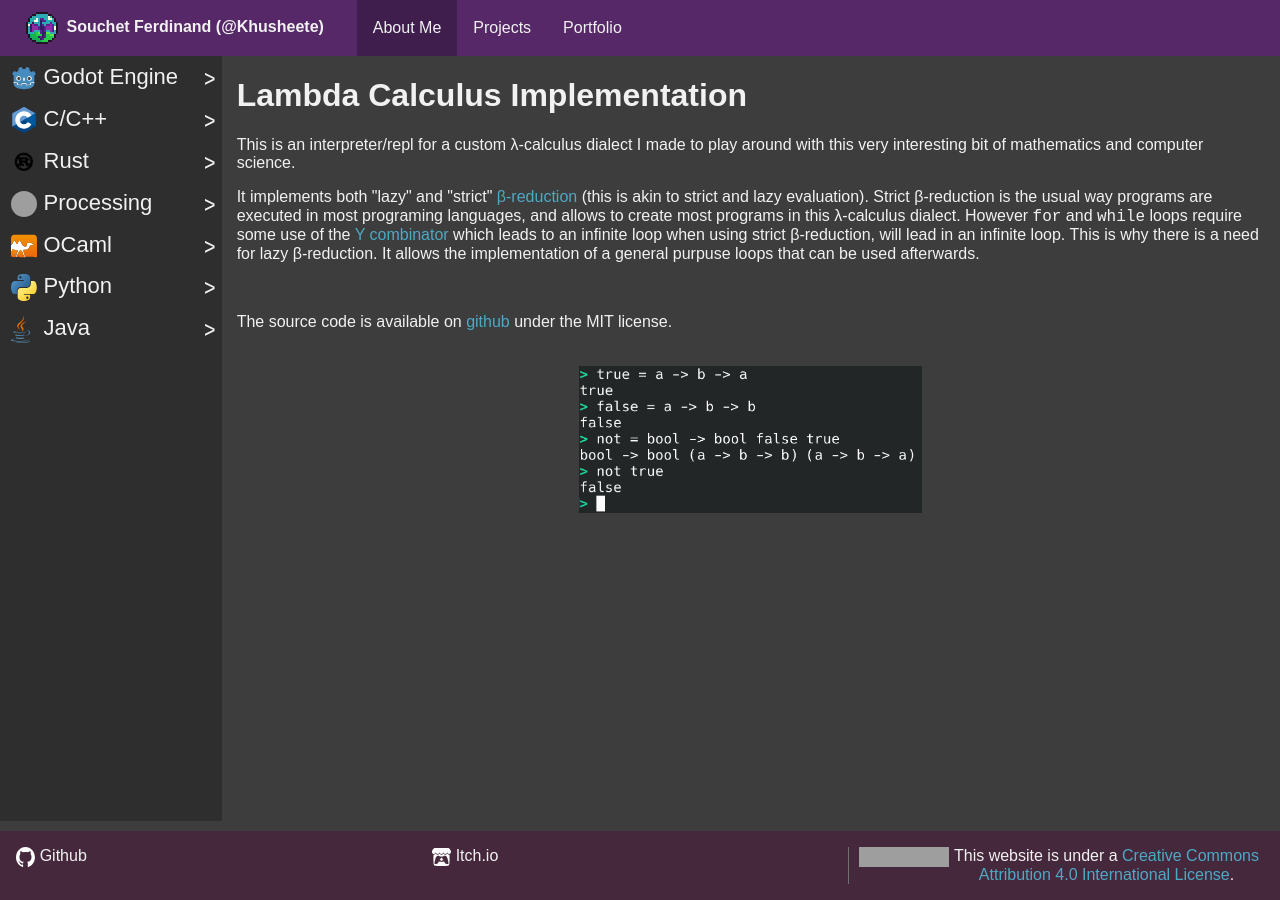
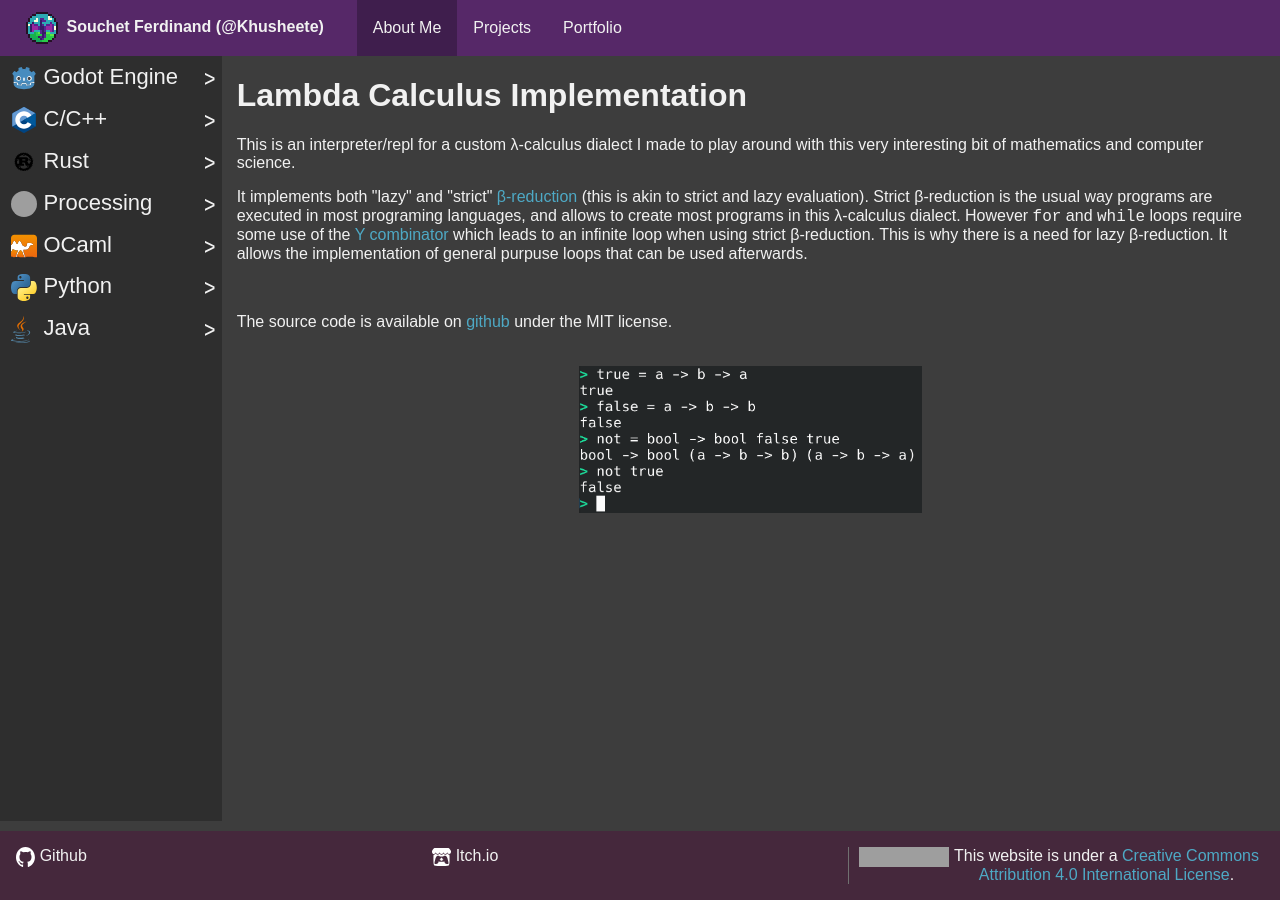
Before and after one commit to Khusheete/khusheete.github.io, a Jekyll site: the page built from projects/ocaml/lambda-calculus/index.html, in a window 1280 px wide. Built offline with Jekyll 4.4.1, drawn with Linux system fonts in a browser that asks for light colours; nearby versions of some CDN libraries; grey boxes are pictures that could not be loaded.

Commit message:
Fixed errors in "ocaml/lambda-calc" project description

```diff
--- a/projects/ocaml/lambda-calculus/index.html
+++ b/projects/ocaml/lambda-calculus/index.html
@@ -13,8 +13,8 @@ layout: "projects"
     Strict &beta;-reduction is the usual way programs are executed in most programing languages, and allows to create
     most programs in this &lambda;-calculus dialect. However <code>for</code> and <code>while</code> loops require some
     use of the <a href="https://en.wikipedia.org/wiki/Fixed-point_combinator">Y combinator</a> which leads to an infinite loop
-    when using strict &beta;-reduction, will lead in an infinite loop. This is why there is a need for lazy
-    &beta;-reduction. It allows the implementation of a general purpuse loops that can be used afterwards.
+    when using strict &beta;-reduction. This is why there is a need for lazy &beta;-reduction. It allows the
+    implementation of general purpuse loops that can be used afterwards.
 </p>
 <br/>
 <p>
```
